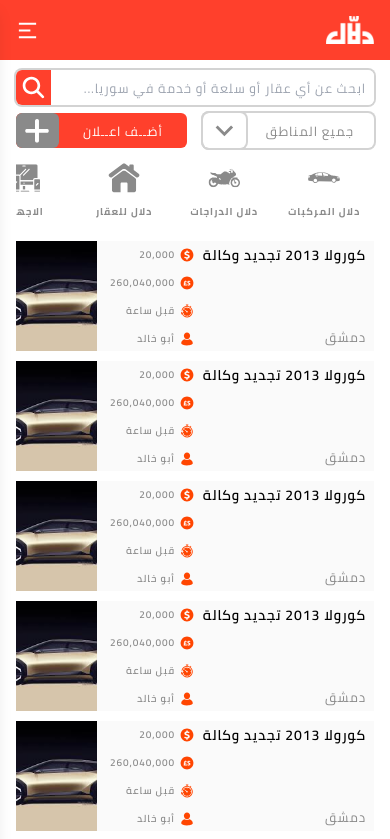
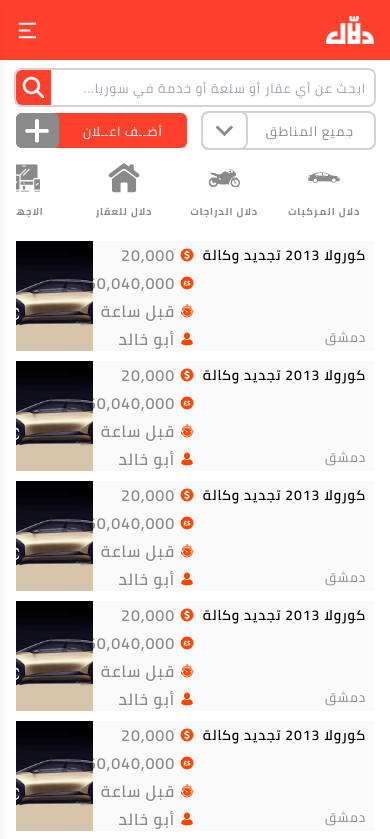
Before and after one commit to ahmadshz/e-commerce3, a React (Create React App) app: page / in a window 390 px wide. Shown: the top 839 px of the page. Built offline with nearby package versions, Linux system fonts and the light colour scheme.

Commit message:
fix size

```diff
--- a/src/Components/Websites/page/Posts.jsx
+++ b/src/Components/Websites/page/Posts.jsx
@@ -10,10 +10,10 @@
         <div className='bg-[#FAFAFA] w-full h-[110px] md:h-[140px] lg:h-[160px] flex  '>
             <div className=' w-2/4 xl:w-3/5 flex flex-col justify-between md:py-2 pr-2  md:pr-[10px] xl:pr-[20px]'>
                 <Link to={'/post/id'} className=' text-[14px] md:text-[21px] xl:text-[25px] font-semibold'>كورولا 2013 تجديد وكالة </Link>
-                <h1 className='text-[13px] md:text-[15px] xl:text-[17px] font-normal text-placeholder'>دمشق</h1>
+                <h1 className='text-[13px]  lg:text-[17px] font-normal text-placeholder'>دمشق</h1>
             </div>
             <div className=' w-2/4 xl:w-2/5  flex '>
-                <div className='w-3/5 md:py-2  flex flex-col md:justify-between text-placeholder text-[10px] md:text-[17px] xl:text-[21px] font-semibold'>
+                <div className='w-3/5 md:py-2  flex flex-col md:justify-between text-placeholder  text-[16px] lg:text-[20px] font-semibold'>
                     <div className='flex  gap-1 md:gap-2 items-center'>
                         <img className='w-4 md:w-5 lg:w-6' src={price} alt='' />
                         <div className='py-0' >20,000</div>
```
